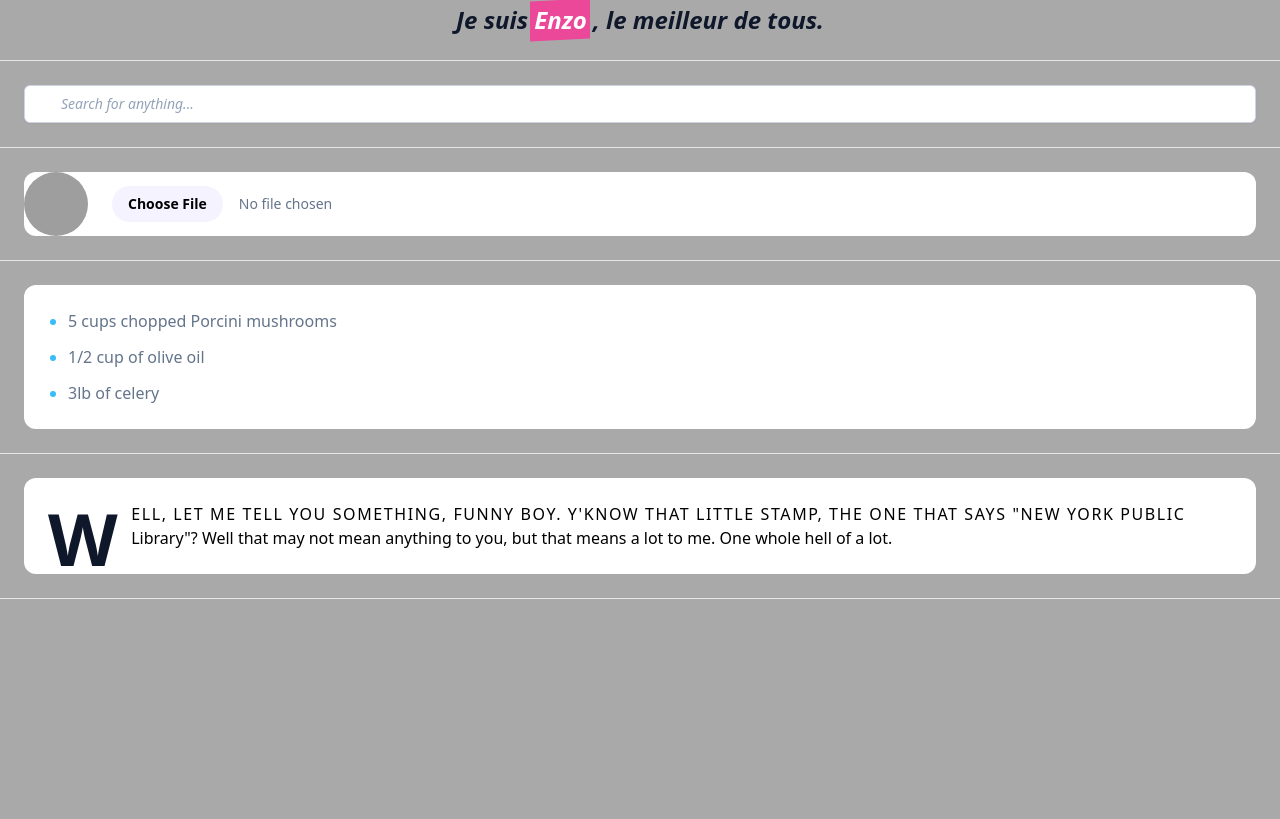
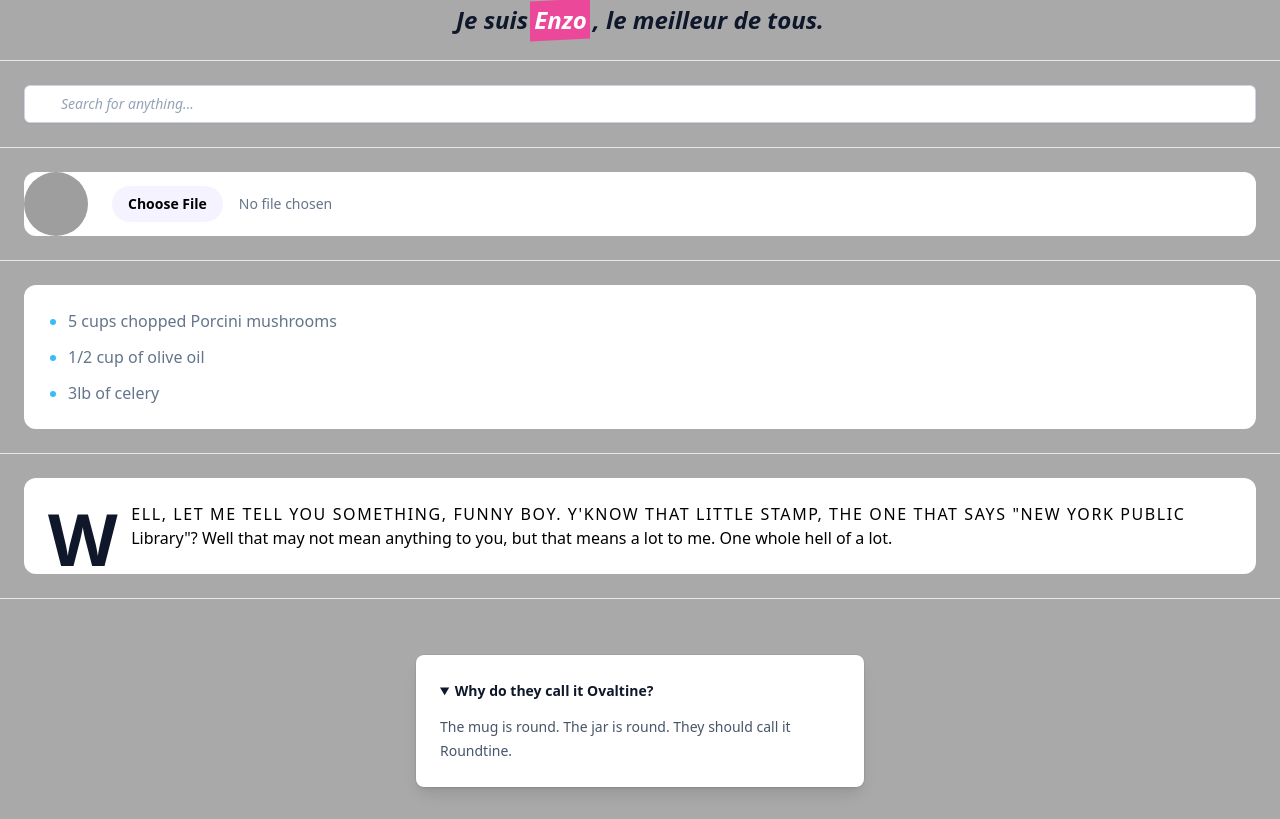
Before and after one commit to zozo404/tailwind, a plain HTML site: page index.html in a window 1280 px wide. Shown: the part 988-1807 px from the top of the page. Before the commit the page ends 1611 px from the top, so only its background shows below. Drawn offline with nearby package versions, Linux system fonts and the light colour scheme; grey boxes are pictures that could not be loaded.

Commit message:
Open/closed state

```diff
--- a/index.html
+++ b/index.html
@@ -131,6 +131,15 @@
         but that means a lot to me. One whole hell of a lot.
       </p>
       <hr class="my-6">
-
+      <div class="max-w-lg mx-auto p-8">
+        <details class="open:bg-white dark:open:bg-slate-900 open:ring-1 open:ring-black/5 dark:open:ring-white/10 open:shadow-lg p-6 rounded-lg" open>
+          <summary class="text-sm leading-6 text-slate-900 dark:text-white font-semibold select-none">
+            Why do they call it Ovaltine?
+          </summary>
+          <div class="mt-3 text-sm leading-6 text-slate-600 dark:text-slate-400">
+            <p>The mug is round. The jar is round. They should call it Roundtine.</p>
+          </div>
+        </details>
+      </div>
 </body>
 </html>
```
